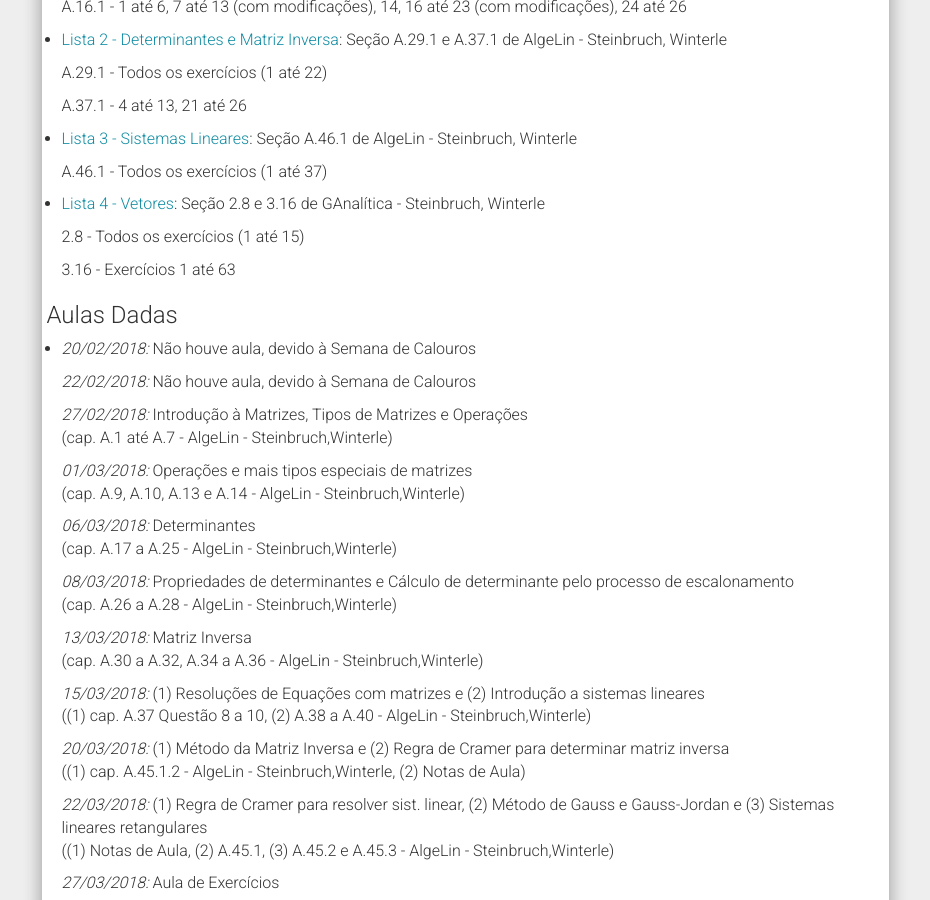
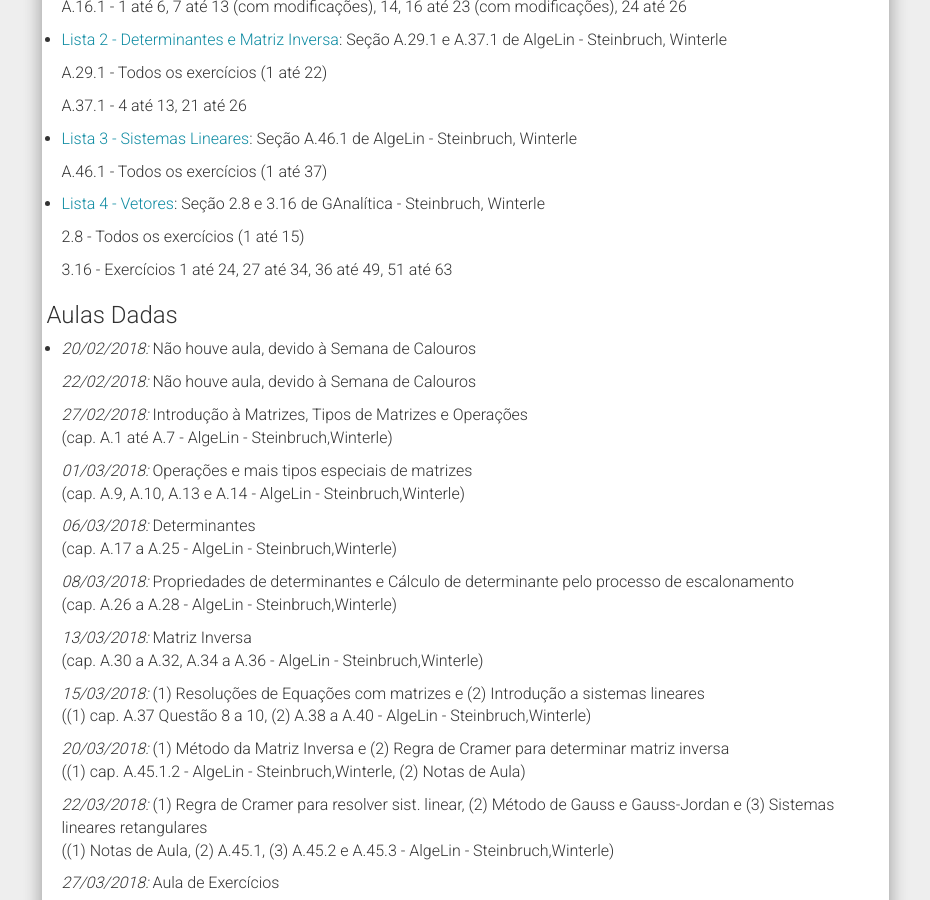
Before and after one commit to chunggnuhc/chunggnuhc.github.io, a Jekyll site: the page built from CM303-GAeAL-1sem2018.md, in a window 1280 px wide and 900 px high, scrolled down 1530 px. Shown: the whole window, without its empty margins (321-1251 px from the left). Built offline with Jekyll 4.4.1, drawn with Linux system fonts in a browser that asks for light colours; nearby versions of some CDN libraries.

Commit message:
Update CM303 - ListaExerc

```diff
--- a/CM303-GAeAL-1sem2018.md
+++ b/CM303-GAeAL-1sem2018.md
@@ -86,7 +86,7 @@ obs.: O horário de atendimento no dia é cancelado caso nenhum aluno apareça a
 
   2.8 - Todos os exercícios (1 até 15)
 
-  3.16 - Exercícios 1 até 63
+  3.16 - Exercícios 1 até 24, 27 até 34, 36 até 49, 51 até 63
 
 <h3>Aulas Dadas</h3>
 
```
